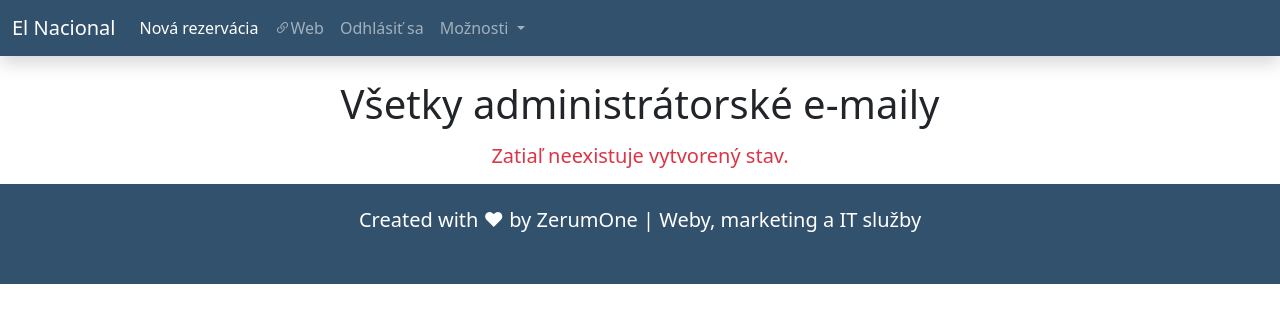
After one commit to neisor/table-reservation-lobbybar, a Django app: page /core/stav/actual-stav-systemu in a window 1280 px wide. The commit adds this page. Shown: the top 323 px of the page. Run offline with Django 4.2, Linux system fonts and the light colour scheme; the visitor is signed in with stand-in values (Sample User, id 1); data that the repository does not hold is empty.

Commit message:
feat: Added functionality to open/close system by the administrator himself

```diff
--- a/table_reservation/core/admin.py
+++ b/table_reservation/core/admin.py
@@ -1,7 +1,9 @@
 from django.contrib import admin
-from core.models import Reservation, Aktivita, AdminEmail
+from core.models import Reservation, Aktivita, AdminEmail, PovolenyCas, Stav
 
 # Register your models here.
 admin.site.register(Reservation)
 admin.site.register(Aktivita)
 admin.site.register(AdminEmail)
+admin.site.register(PovolenyCas)
+admin.site.register(Stav)
--- /dev/null
+++ b/table_reservation/core/templates/core/actual_stav_systemu.html
@@ -0,0 +1,29 @@
+{% extends "core/base.html" %}
+{% block content %}
+    <h1 class="text-center mb-3">Všetky administrátorské e-maily</h1>
+
+    <div class="container text-center">
+        {% if not actual_stav %}
+            <h5 class="text-center text-danger">Zatiaľ neexistuje vytvorený stav.</h5>
+        {% else %}
+            {% if actual_stav.otvorene %}
+                <h3 class="text-success">Rezervačný systém je aktuálne OTVORENÝ <i class="bi bi-check2"></i></h3>
+                <p>Používatelia MÔŽU vytvárať rezervácie.</p>
+                <a href="{% url 'open_or_close_system' %}">
+                    <button class="btn btn-warning">
+                        Zatvoriť systém
+                    </button>
+                </a>
+            {% else %}
+                <h3 class="text-danger">Rezervačný systém je aktuálne ZATVORENÝ <i class="bi bi-exclamation-triangle-fill"></i></h3>
+                <p>Používatelia NEMÔŽU vytvárať rezervácie.</p>
+                <a href="{% url 'open_or_close_system' %}">
+                    <button class="btn btn-warning">
+                        Otvoriť systém
+                    </button>
+                </a>
+            {% endif %}
+        {% endif %}
+    </div>
+
+{% endblock %}
--- a/table_reservation/core/templates/core/base.html
+++ b/table_reservation/core/templates/core/base.html
@@ -57,6 +57,9 @@
                       <ul class="dropdown-menu">
                         <li><a class="dropdown-item" href="{% url 'all_reservations' %}">Všetky rezervácie</a></li>
                         <li><hr class="dropdown-divider"></li>
+                        <li><a class="dropdown-item" href="{% url 'open_or_close_system' %}">Otvoriť/Zatvoriť systém</a></li>
+                        <li><a class="dropdown-item" href="{% url 'create_new_stav_systemu' %}">Nový stav systému</a></li>
+                        <li><hr class="dropdown-divider"></li>
                         <li><a class="dropdown-item" href="{% url 'all_povolene_casy' %}">Všetky povolené časy</a></li>
                         <li><a class="dropdown-item" href="{% url 'create_new_povoleny_cas' %}">Nový povolený čas</a></li>
                         <li><hr class="dropdown-divider"></li>
--- a/table_reservation/core/urls.py
+++ b/table_reservation/core/urls.py
@@ -13,4 +13,7 @@ urlpatterns = [
     path('aktivita/new', create_new_aktivita, name="create_new_aktivita"),
     path('aktivita/edit/<int:aktivita_id>', edit_aktivita, name="edit_aktivita"),
     path('aktivita/delete/<int:aktivita_id>', delete_aktivita, name="delete_aktivita"),
+    path('stav/new', create_new_stav_systemu, name="create_new_stav_systemu"),
+    path('stav/actual-stav-systemu', actual_stav_systemu, name="actual_stav_systemu"),
+    path('stav/open-or-close-system', open_or_close_system, name="open_or_close_system"),
 ]
--- a/table_reservation/core/views.py
+++ b/table_reservation/core/views.py
@@ -1,6 +1,6 @@
 from django.shortcuts import render, redirect
 from core.forms import *
-from core.models import PovolenyCas, AdminEmail, Aktivita
+from core.models import PovolenyCas, AdminEmail, Aktivita, Stav
 from django.contrib import messages
 from django.contrib.auth.decorators import login_required
 
@@ -181,3 +181,41 @@ def delete_aktivita(request, aktivita_id: int):
     aktivita.delete()
     messages.success(request, f'Aktivita s ID {aktivita_id} bol úspešne vymazaný.')
     return redirect("all_aktivity")
+
+@login_required
+def open_or_close_system(request):
+    actual_stav = Stav.objects.all().first()
+    actual_stav.otvorene = not actual_stav.otvorene
+    actual_stav.save()
+    message_to_display = "Systém bol úspešne OTVORENÝ." if actual_stav.otvorene else 'Systém bol úspešne ZATVORENÝ.'
+    messages.success(request, message_to_display)
+    return redirect('actual_stav_systemu')
+
+@login_required
+def create_new_stav_systemu(request):
+    if request.method == "GET":
+        actual_stav = Stav.objects.all().first()
+        if actual_stav:
+            messages.warning(request, 'Stav už existuje, nemôžete vytvoriť ďalší.')
+            return redirect("actual_stav_systemu")
+        context = {
+            'form': CreateStavForm,
+        }
+        return render(request, 'core/create_new_stav_systemu.html', context=context)
+    if request.method == "POST":
+        form = CreateStavForm(request.POST)
+        if form.is_valid():
+            form.save()
+            messages.success(request, "Úspešne ste vytvorili nový stav systému.")
+        else:
+            messages.error(request, "Pri validácii dát, ktoré ste zadali, nastala chyba. Skúste to znovu.")
+            context = {
+                "form": form
+            }
+            return render(request, 'core/create_new_stav_systemu.html', context=context)
+        return redirect("actual_stav_systemu")
+
+@login_required
+def actual_stav_systemu(request):
+    actual_stav = Stav.objects.all().first()
+    return render(request, 'core/actual_stav_systemu.html', context={"actual_stav": actual_stav})
--- a/table_reservation/reservations/views.py
+++ b/table_reservation/reservations/views.py
@@ -4,10 +4,12 @@ from django.contrib import messages
 from django.db.models import Q
 from django.contrib.auth.decorators import login_required
 from reservations.helpers import *
-from core.models import Reservation, PovolenyCas, AdminEmail, Aktivita
+from core.models import Reservation, PovolenyCas, AdminEmail, Aktivita, Stav
 import uuid
 from django.core.paginator import Paginator
+from core.wrappers import allow_only_if_is_open
 
+@allow_only_if_is_open
 def create_new_reservation(request):
     if request.method == "GET":
         povoleny_cas = PovolenyCas.objects.exists()
```
Also changed, not shown: table_reservation/core/forms.py (+6 -1 lines), table_reservation/core/management/commands/initialize_reservation_system.py (+9 -1 lines), table_reservation/core/models.py (+13 -0 lines), table_reservation/core/templates/core/closed_system.html (added, +9 -0 lines), table_reservation/core/templates/core/create_new_stav_systemu.html (added, +13 -0 lines), table_reservation/core/tests.py (+37 -0 lines), table_reservation/core/wrappers.py (added, +21 -0 lines), table_reservation/reservations/tests.py (+21 -1 lines).
